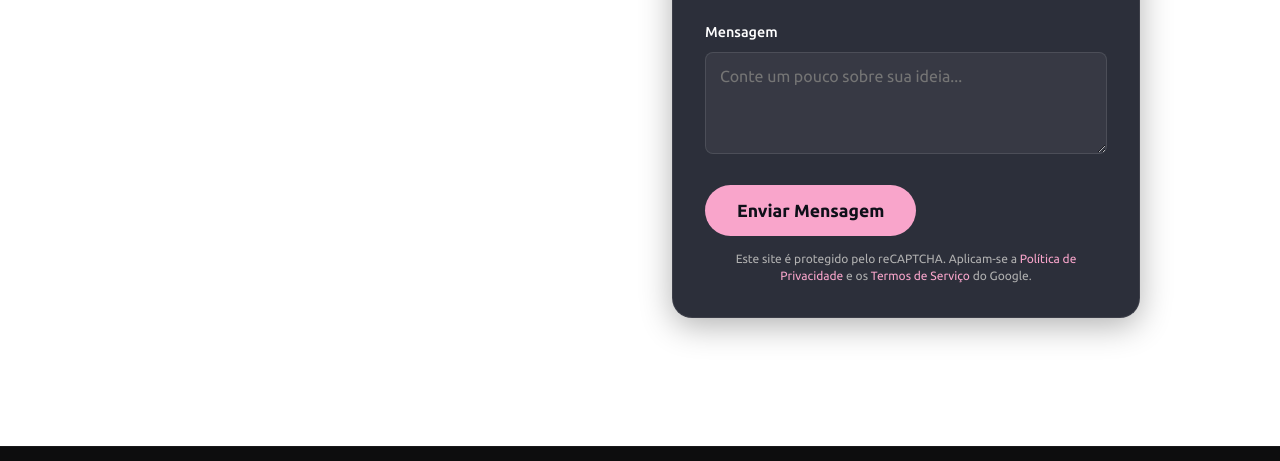
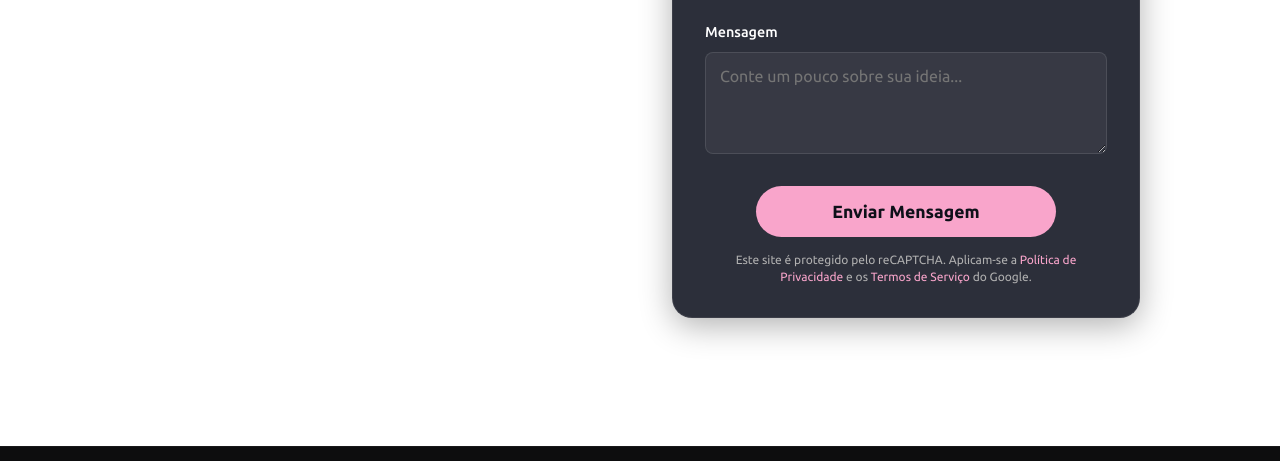
Before and after one commit to devpedroschuster/ledanse-site, a website built with Vite: page index.html in a window 1280 px wide. Shown: the part 4773-5234 px from the top of the page. Built offline with nearby package versions, Linux system fonts and the light colour scheme; some packages are replaced by stand-ins of ours; no server answers; files whose address does not match are found by name.

Commit message:
fix form btn style

```diff
--- a/src/style.css
+++ b/src/style.css
@@ -953,9 +953,16 @@ button:hover {
 
 .g-recaptcha { display: none; }
 
-/* ESCONDER SELO FLUTUANTE DO RECAPTCHA */
 .grecaptcha-badge {
     visibility: hidden !important;
+}
+
+/* BOTÃO DE ENVIO */
+.contact-form button[type="submit"] {
+    display: block;
+    margin: 0 auto;
+    width: 100%;
+    max-width: 300px;
 }
 
 /* ESPAÇAMENTO DA SEÇÃO DE CONTATO */
@@ -1065,7 +1072,7 @@ address { font-style: normal; }
 /* BANNER DE COOKIES LGPD */
 .cookie-banner {
     position: fixed;
-    bottom: 0; /* Colamos na base */
+    bottom: 0;
     left: 0;
     width: 100%;
     background: rgba(14, 16, 25, 0.95);
```
